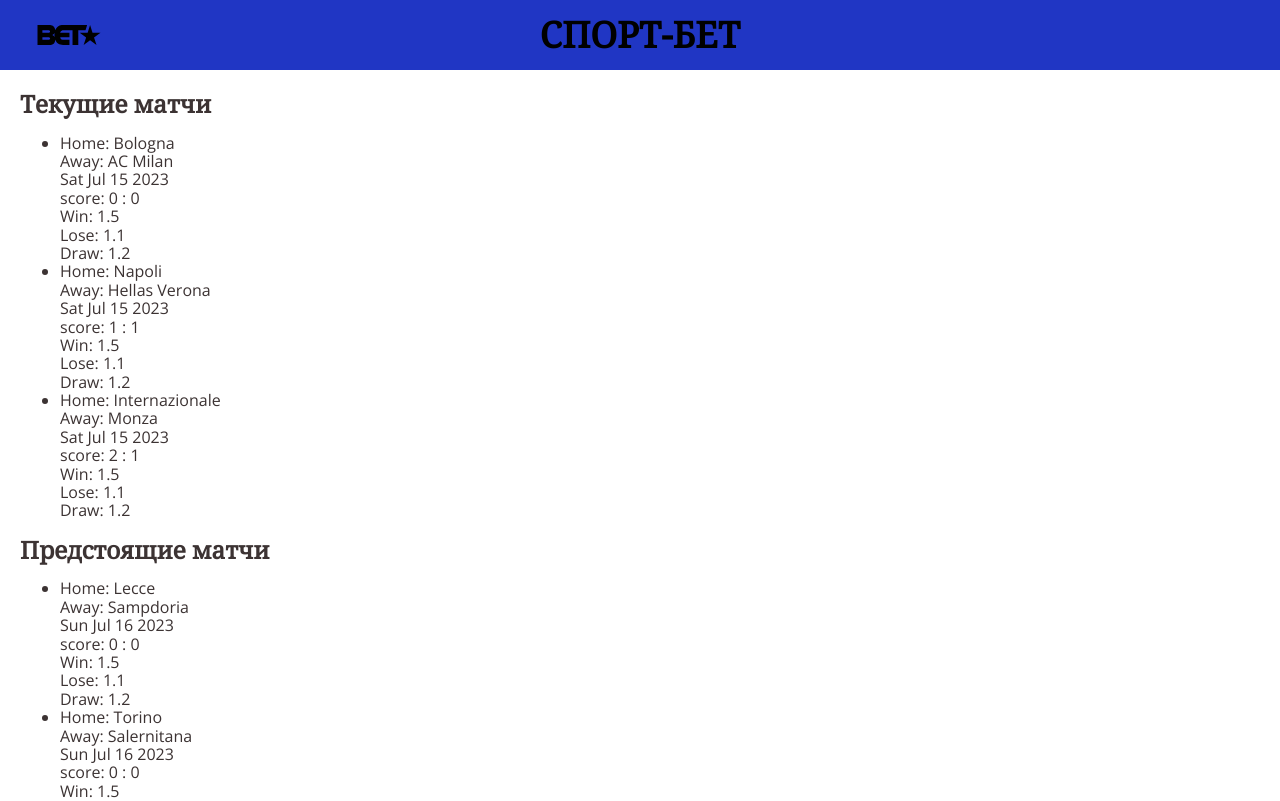
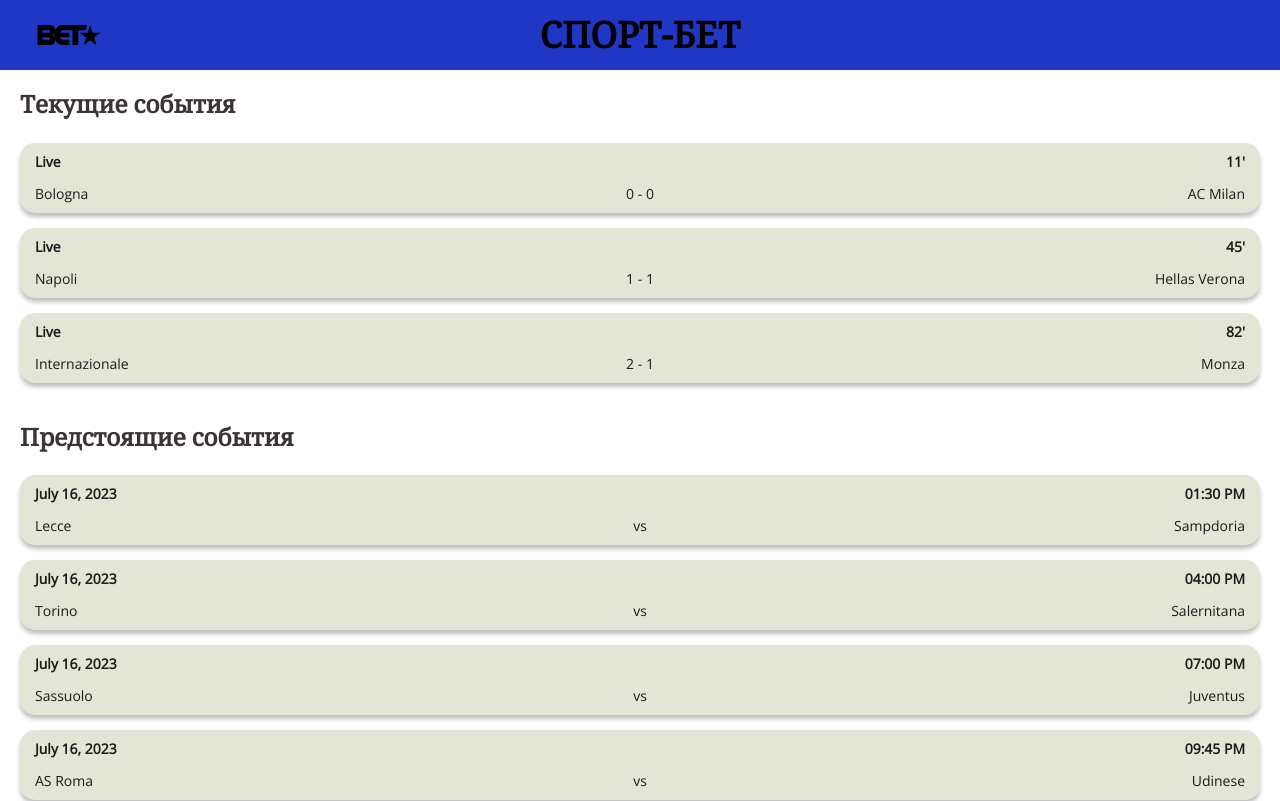
Before and after one commit to SergeyIvanov85/React-sport-bet, a React (Vite) app in the folder react-sport-bet/: page / in a window 1280 px wide. Shown: the top 801 px of the page. Built offline with nearby package versions, Linux system fonts and the light colour scheme.

Commit message:
add: styles

```diff
--- /dev/null
+++ b/react-sport-bet/src/components/EventBlock/EventBlock.props.ts
@@ -0,0 +1,6 @@
+import { SportEvent } from "@/data/Events";
+
+export interface EventBlockProps {
+    heading: string;
+    events: SportEvent[];
+}
--- /dev/null
+++ b/react-sport-bet/src/components/EventBlock/EventBlock.styles.ts
@@ -0,0 +1,10 @@
+import styled from 'styled-components';
+
+export const StyledEvents = styled.div`
+  display: flex;
+  flex-direction: column;
+  width: 100%;
+  h2 {
+    margin-bottom: 25px;
+  }
+`;
--- /dev/null
+++ b/react-sport-bet/src/components/EventBlock/EventBlock.tsx
@@ -0,0 +1,14 @@
+import { FC } from "react";
+
+import EventList from "@/components/EventList/EventList";
+import { EventBlockProps } from "./EventBlock.props";
+import { StyledEvents } from "./EventBlock.styles";
+
+const EventBlock: FC<EventBlockProps> = ({ heading, events }) => (
+    <StyledEvents>
+        <h2>{ heading }</h2>
+        <EventList events={events} />
+    </StyledEvents>
+);
+
+export default EventBlock;
--- /dev/null
+++ b/react-sport-bet/src/components/EventItem/EventItem.styles.ts
@@ -0,0 +1,45 @@
+import styled from "styled-components";
+
+export const EventWrapper = styled.li`
+  display: flex;
+  flex-direction: column;
+  justify-content: space-between;
+  width: 100%;
+  min-height: 70px;
+  list-style: none;
+  background: #E3E6D7;
+  box-shadow: 0px 4px 4px rgba(0, 0, 0, 0.25);
+  border-radius: 15px;
+  padding: 10px 15px;
+  font-family: 'Open Sans';
+  font-style: normal;
+  font-weight: 400;
+  font-size: 14px;
+  line-height: 18px;
+  color: #1B1B1B;
+`;
+
+export const EventHeader = styled.div`
+  display: flex;
+  flex-direction: row;
+  align-items: center;
+  justify-content: space-between;
+  font-weight: 700;
+  font-size: 14px;
+  line-height: 18px;
+`;
+
+export const EventContent = styled.div`
+  display: flex;
+  flex-direction: row;
+  align-items: center;
+  justify-content: space-between;
+`;
+
+export const Score = styled.div`
+  font-size: 14px;
+  line-height: 18px;
+  position: absolute;
+  text-align: center;
+  width: calc(100% - 70px);
+`;
--- a/react-sport-bet/src/components/EventItem/EventItem.tsx
+++ b/react-sport-bet/src/components/EventItem/EventItem.tsx
@@ -1,17 +1,38 @@
 import { FC } from 'react';
 
+import { formatDate } from '@/utils/DateFormatter';
+import { formatTime } from '@/utils/TimeFormatter';
+
 import { EventItemProps } from './EventItem.props';
+import { EventContent, EventHeader, EventWrapper, Score } from './EventItem.styles';
 
 const EventItem: FC<EventItemProps> = ({ event }) => (
-    <li>
-        <div>Home: {event.homeTeam?.name}</div>
-        <div>Away: {event.awayTeam?.name}</div>
-        <div>{event.date.toDateString()}</div>
-        <div>{`score: ${event.score.home} : ${event.score.away}`}</div>
-        <div>Win: {event.rates.homeWin}</div>
-        <div>Lose: {event.rates.awayWin}</div>
-        <div>Draw: {event.rates.draw}</div>
-    </li>
+    <EventWrapper>
+            <EventHeader>
+                    {event.type === 'live' &&
+                        <>
+                                <div>Live</div>
+                                <div>{`${event.score.minutesPassed}'`}</div>
+                        </>
+                    }
+                    {event.type === 'upcoming' &&
+                        <>
+                                <div>{formatDate(event.date)}</div>
+                                <div>{formatTime(event.date)}</div>
+                        </>
+                    }
+            </EventHeader>
+            <EventContent>
+                    <div>{event.homeTeam?.name}</div>
+                    <div>{event.awayTeam?.name}</div>
+                    <Score>
+                            {event.type === 'live' ?
+                                `${event.score.home} - ${event.score.away}` :
+                                'vs'
+                            }
+                    </Score>
+            </EventContent>
+    </EventWrapper>
 );
 
 export default EventItem;
--- /dev/null
+++ b/react-sport-bet/src/components/EventList/EventList.styles.ts
@@ -0,0 +1,10 @@
+import styled from "styled-components";
+
+export const EventsWrapper = styled.ul`
+  width: 100%;
+  display: flex;
+  flex-direction: column;
+  row-gap: 15px;
+  margin: 0;
+  padding: 0;
+`;
--- a/react-sport-bet/src/components/EventList/EventList.tsx
+++ b/react-sport-bet/src/components/EventList/EventList.tsx
@@ -2,13 +2,15 @@
 
 import EventItem from '@/components/EventItem/EventItem';
 import { EventListProps } from './EventList.props';
+import { EventsWrapper } from './EventList.styles';
 
 const EventList: FC<EventListProps> = ({ events }) => (
-    <ul>
+
+        <EventsWrapper>
         {events.map((event) => (
             <EventItem key={event.id} event={event} />
         ))}
-    </ul>
+        </EventsWrapper>
 );
 
 export default EventList;
--- /dev/null
+++ b/react-sport-bet/src/pages/HomePage.styles.ts
@@ -0,0 +1,9 @@
+import styled from "styled-components";
+
+export const MainWrapper = styled.div`
+  display: flex;
+  flex-direction: column;
+  align-items: flex-start;
+  row-gap: 40px;
+  width: 100%;
+`;
--- a/react-sport-bet/src/pages/HomePage.tsx
+++ b/react-sport-bet/src/pages/HomePage.tsx
@@ -1,14 +1,12 @@
-import EventList from '@/components/EventList/EventList';
-
+import EventBlock from '@/components/EventBlock/EventBlock';
+import { MainWrapper } from './HomePage.styles';
 import { events } from '@/data/Events';
 
 const HomePage = () => (
-    <>
-        <h2>Текущие матчи</h2>
-        <EventList events={events.filter((event) => event.type === 'live')} />
-        <h2>Предстоящие матчи</h2>
-        <EventList events={events.filter((event) => event.type === 'upcoming')} />
-    </>
+    <MainWrapper>
+        <EventBlock heading='Текущие события' events={events.filter(event => event.type === 'live')} />
+        <EventBlock heading='Предстоящие события' events={events.filter(event => event.type === 'upcoming')} />
+    </MainWrapper>
 );
 
 export default HomePage;
--- /dev/null
+++ b/react-sport-bet/src/utils/DateFormatter.ts
@@ -0,0 +1,6 @@
+export const formatDate = (date: Date) => {
+    const month = date.toLocaleString('en', { month: 'long'});
+    const day = date.getDate();
+    const year = date.getFullYear();
+    return `${month} ${day}, ${year}`;
+}
--- /dev/null
+++ b/react-sport-bet/src/utils/TimeFormatter.ts
@@ -0,0 +1,6 @@
+export const formatTime = (date: Date) => (
+    date.toLocaleTimeString('en', {
+        hour: '2-digit',
+        minute: '2-digit'
+    })
+);
```
